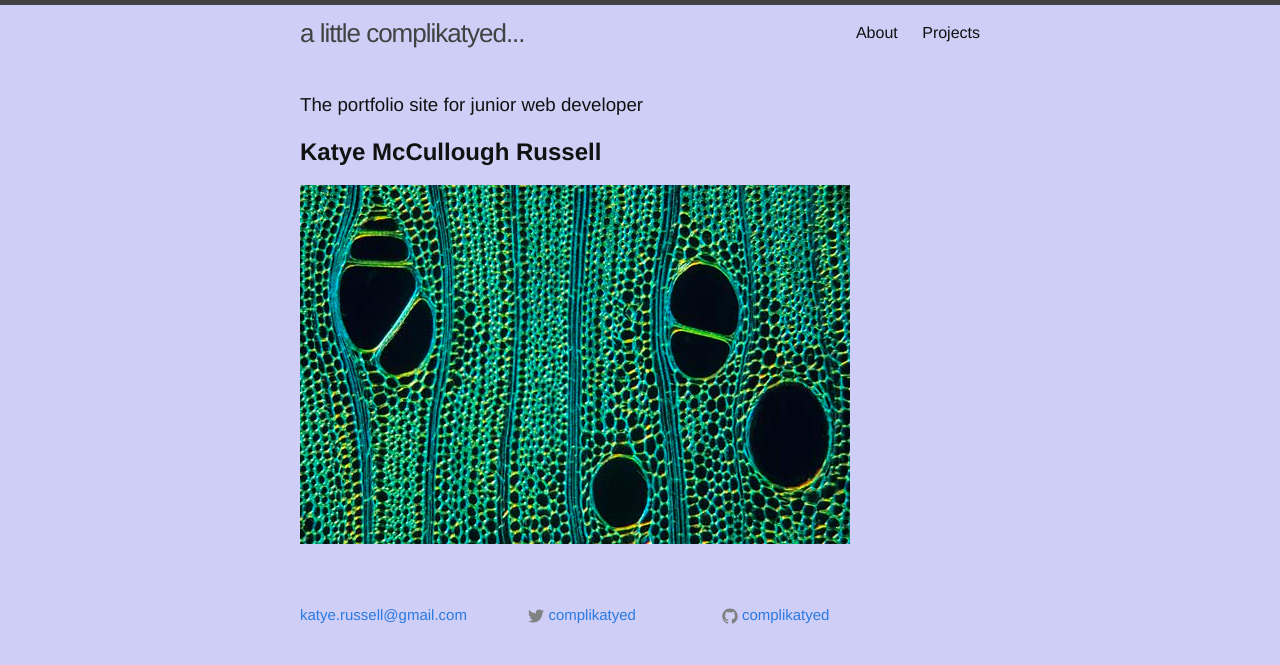
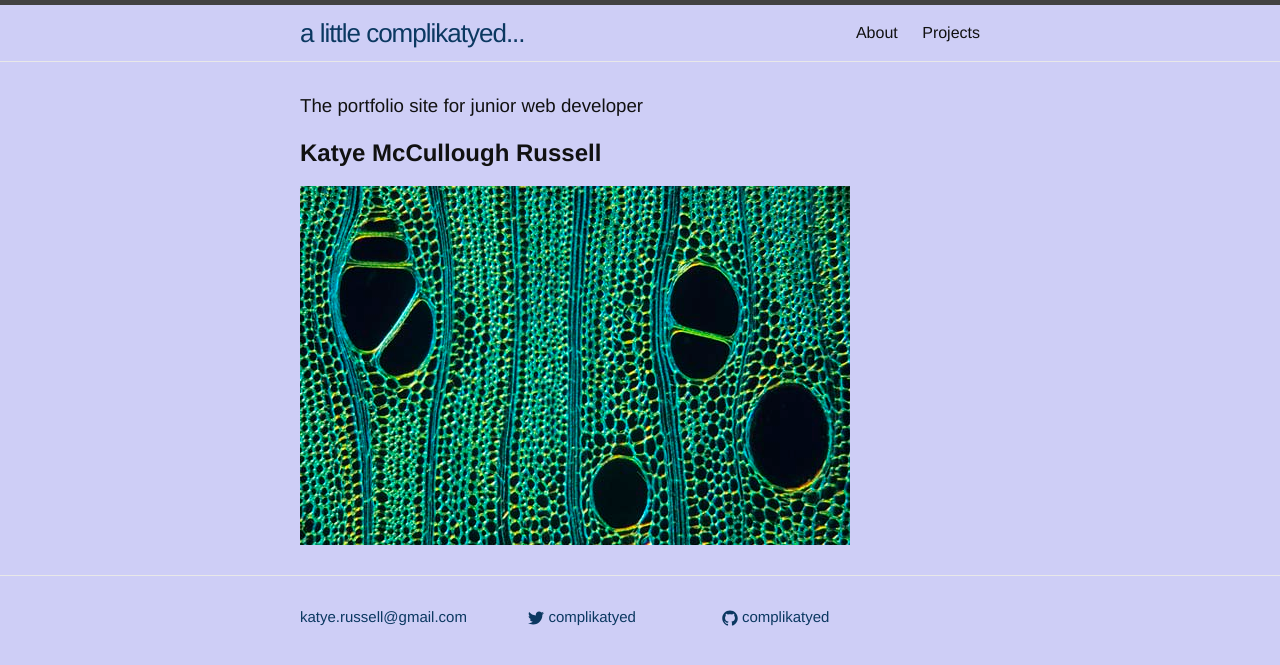
Before and after one commit to complikatyed/complikatyed-portfolio, a Jekyll site: the page built from index.html, in a window 1280 px wide. Shown: the top 665 px of the page. Built offline with Jekyll 4.4.1, drawn with Linux system fonts in a browser that asks for light colours.

Commit message:
Changed brand and text font colors.

```diff
--- a/_sass/_base.scss
+++ b/_sass/_base.scss
@@ -46,7 +46,6 @@ img {
 }
 
 img.small {
-    vertical-align: middle;
     max-width: 50%;
 }
 
@@ -87,7 +86,11 @@ h1, h2, h3, h4, h5, h6 {
     font-weight: 300;
 }
 
-
+h2.name {
+    font-weight: 400;
+    text-align: center;
+    color: $brand-color;
+}
 
 /**
  * Links
@@ -202,7 +205,7 @@ pre {
         vertical-align: middle;
 
         path {
-            fill: $grey-color;
+            fill: $brand-color;
         }
     }
 }
--- a/_sass/_layout.scss
+++ b/_sass/_layout.scss
@@ -3,7 +3,7 @@
  */
 .site-header {
     border-top: 5px solid $grey-color-dark;
-    //border-bottom: 1px solid $grey-color-light;
+    border-bottom: 1px solid $grey-color-light;
     min-height: 56px;
 
     // Positioning context for the mobile navigation icon
@@ -19,7 +19,7 @@
 
     &,
     &:visited {
-        color: $grey-color-dark;
+        color: $brand-color;
     }
 }
 
@@ -64,7 +64,7 @@
                 height: 15px;
 
                 path {
-                    fill: $grey-color-dark;
+                    fill: $brand-color;
                 }
             }
         }
@@ -92,7 +92,7 @@
  * Site footer
  */
 .site-footer {
-    //border-top: 1px solid $grey-color-light;
+    border-top: 1px solid $grey-color-light;
     padding: $spacing-unit 0;
 }
 
--- a/css/main.scss
+++ b/css/main.scss
@@ -15,11 +15,13 @@ $spacing-unit:     30px;
 
 $text-color:       #111;
 $background-color: #CECEF6;
-$brand-color:      #2a7ae2;
+$brand-color:      #0B3861;
 
 $grey-color:       #828282;
 $grey-color-light: lighten($grey-color, 40%);
 $grey-color-dark:  darken($grey-color, 25%);
+
+$custom-grey-color-light: #0B3861;
 
 $on-palm:          600px;
 $on-laptop:        800px;
```
